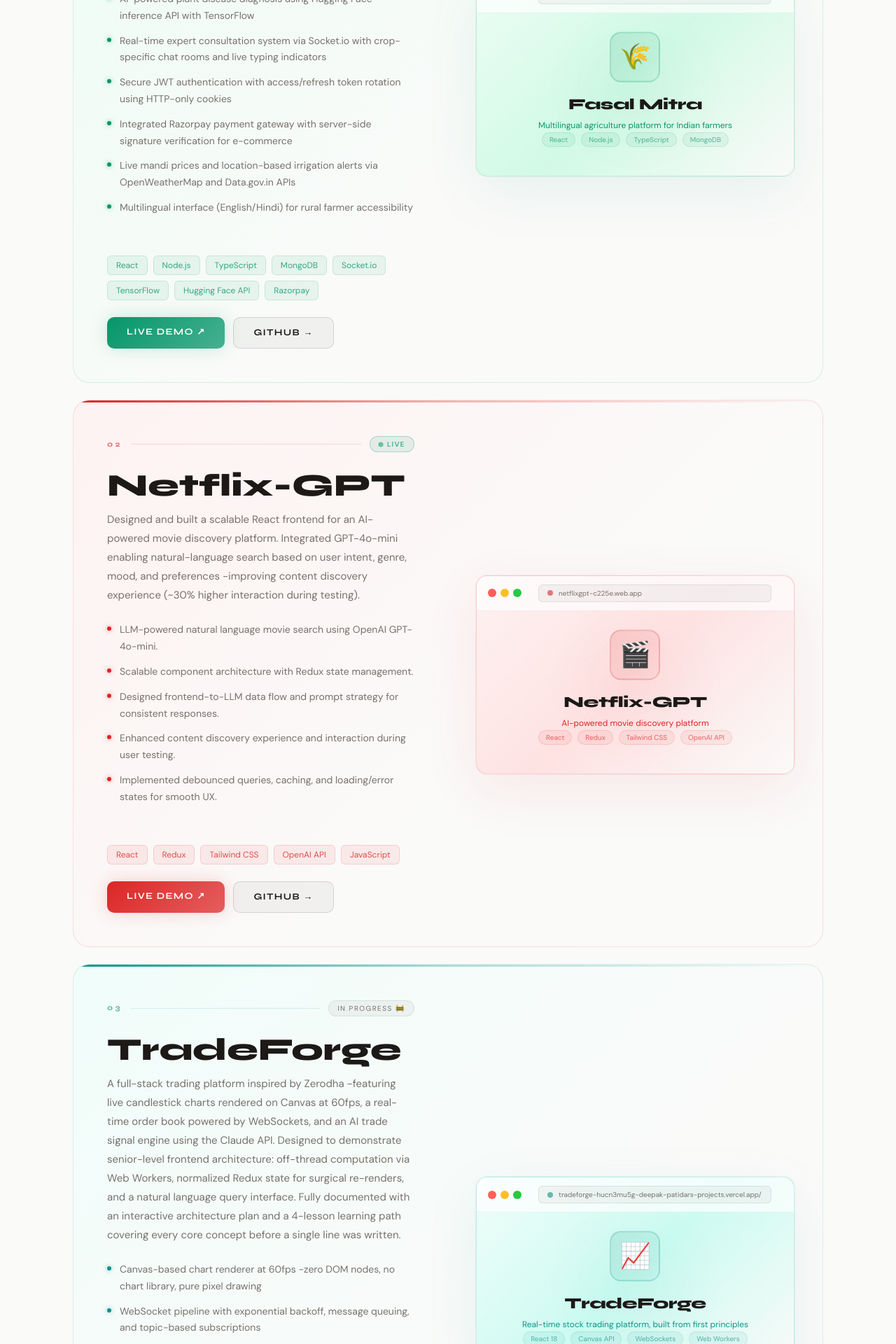
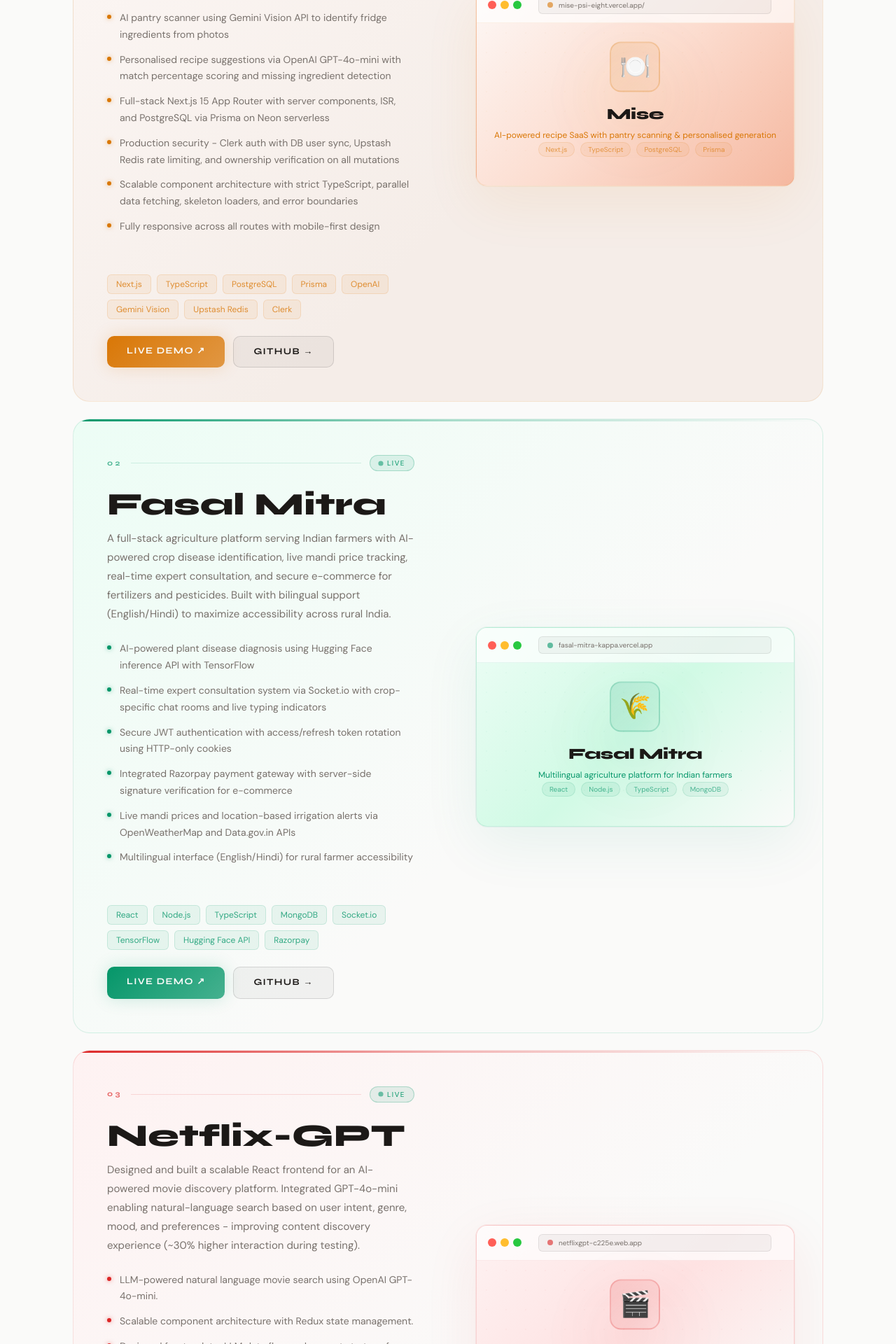
Before and after one commit to Deepak-patidar-a/portfolio-dpk, a React (Vite) app: page / in a window 1280 px wide. Shown: the part 5500-7420 px from the top of the page at 70% size. Built offline with nearby package versions, Linux system fonts and the light colour scheme.

Commit message:
Mise project add and Resume change

```diff
--- a/src/data/projects.js
+++ b/src/data/projects.js
@@ -1,7 +1,33 @@
 export const PROJECTS = [
   {
+    id: "mise",
+    number: "01",
+    title: "Mise",
+    tagline: "AI-powered recipe SaaS with pantry scanning & personalised generation",
+    description:
+      "A full-stack AI recipe platform that lets users scan their fridge with a photo, identify ingredients using Gemini Vision, and get personalised recipe suggestions powered by OpenAI GPT-4o-mini. Built on Next.js 15 App Router with server components, ISR, and production-grade security — including Clerk auth, Redis rate limiting, and server-side API key protection.",
+    highlights: [
+      "AI pantry scanner using Gemini Vision API to identify fridge ingredients from photos",
+      "Personalised recipe suggestions via OpenAI GPT-4o-mini with match percentage scoring and missing ingredient detection",
+      "Full-stack Next.js 15 App Router with server components, ISR, and PostgreSQL via Prisma on Neon serverless",
+      "Production security - Clerk auth with DB user sync, Upstash Redis rate limiting, and ownership verification on all mutations",
+      "Scalable component architecture with strict TypeScript, parallel data fetching, skeleton loaders, and error boundaries",
+      "Fully responsive across all routes with mobile-first design",
+    ],
+    stack: ["Next.js", "TypeScript", "PostgreSQL", "Prisma", "OpenAI", "Gemini Vision", "Upstash Redis", "Clerk"],
+    color: "#D97706",
+    accentColor: "#D97706",
+    gradient: "linear-gradient(135deg, #FDF8F6 0%, #F5EDE8 60%)",
+    liveUrl: "https://mise-psi-eight.vercel.app/",
+    githubUrl: "https://github.com/Deepak-patidar-a/mise",
+    status: "Live",
+    featured: true,
+    icon: "🍽️",
+    mockupBg: "linear-gradient(135deg, #FDF8F6, #FCDDD0, #F5B8A0)",
+  },
+  {
     id: "fasal-mitra",
-    number: "01",
+    number: "02",
     title: "Fasal Mitra",
     tagline: "Multilingual agriculture platform for Indian farmers",
     description:
@@ -27,11 +53,11 @@
   },
   {
     id: "netflix-gpt",
-    number: "02",
+    number: "03",
     title: "Netflix-GPT",
     tagline: "AI-powered movie discovery platform",
     description:
-      "Designed and built a scalable React frontend for an AI-powered movie discovery platform. Integrated GPT-4o-mini enabling natural-language search based on user intent, genre, mood, and preferences  -improving content discovery experience (~30% higher interaction during testing).",
+      "Designed and built a scalable React frontend for an AI-powered movie discovery platform. Integrated GPT-4o-mini enabling natural-language search based on user intent, genre, mood, and preferences - improving content discovery experience (~30% higher interaction during testing).",
     highlights: [
       "LLM-powered natural language movie search using OpenAI GPT-4o-mini.",
       "Scalable component architecture with Redux state management.",
@@ -40,38 +66,14 @@
       "Implemented debounced queries, caching, and loading/error states for smooth UX.",
     ],
     stack: ["React", "Redux", "Tailwind CSS", "OpenAI API", "JavaScript"],
-    color: "#DC2626",              // Red-600 (instead of Netflix red)
+    color: "#DC2626",
     accentColor: "#DC2626",
-    gradient: "linear-gradient(135deg, #FEF2F2 0%, #FAFAF9 60%)",  // Red-50 to stone
+    gradient: "linear-gradient(135deg, #FEF2F2 0%, #FAFAF9 60%)",
     liveUrl: "https://netflixgpt-c225e.web.app",
     githubUrl: "https://github.com/Deepak-patidar-a/netflix-gpt",
     status: "Live",
     featured: true,
     icon: "🎬",
-    mockupBg: "linear-gradient(135deg, #FEF2F2, #FEE2E2, #FAFAF9)",  // Red-50 → Red-100 → Stone
+    mockupBg: "linear-gradient(135deg, #FEF2F2, #FEE2E2, #FAFAF9)",
   },
-  {
-    id: "trade-forge",
-    number: "03",
-    title: "TradeForge",
-    tagline: "Real-time stock trading platform, built from first principles",
-    description:
-      "A full-stack trading platform inspired by Zerodha  -featuring live candlestick charts rendered on Canvas at 60fps, a real-time order book powered by WebSockets, and an AI trade signal engine using the Claude API. Designed to demonstrate senior-level frontend architecture: off-thread computation via Web Workers, normalized Redux state for surgical re-renders, and a natural language query interface. Fully documented with an interactive architecture plan and a 4-lesson learning path covering every core concept before a single line was written.",
-    highlights: [
-      "Canvas-based chart renderer at 60fps  -zero DOM nodes, no chart library, pure pixel drawing",
-      "WebSocket pipeline with exponential backoff, message queuing, and topic-based subscriptions",
-      "Web Workers offload EMA/VWAP calculations off the main thread  -eliminates UI jank entirely",
-      "AI trade signals via Claude API with streaming responses, Redis caching, and graceful fallback",
-    ],
-    stack: ["React 18", "Canvas API", "WebSockets", "Web Workers", "Redux Toolkit", "Node.js", "Finnhub API", "Claude API"],
-    color: "#0D9488",              // Teal-700
-    accentColor: "#0D9488",
-    gradient: "linear-gradient(135deg, #F0FDFA 0%, #FAFAF9 60%)",  // Teal-50 to stone
-    liveUrl: "https://tradeforge-hucn3mu5g-deepak-patidars-projects.vercel.app/",
-    githubUrl: "https://github.com/Deepak-patidar-a/trade_forge_showcase",
-    status: "In Progress 🚧",
-    featured: true,  // Changed to false so it shows in the 2-column grid
-    icon: "📈",
-    mockupBg: "linear-gradient(135deg, #F0FDFA, #CCFBF1, #FAFAF9)",  // Teal-50 → Teal-100 → Stone
-  }
 ];
```
Also changed, not shown: 1 other file (tests, documents, lock files or other folders).
